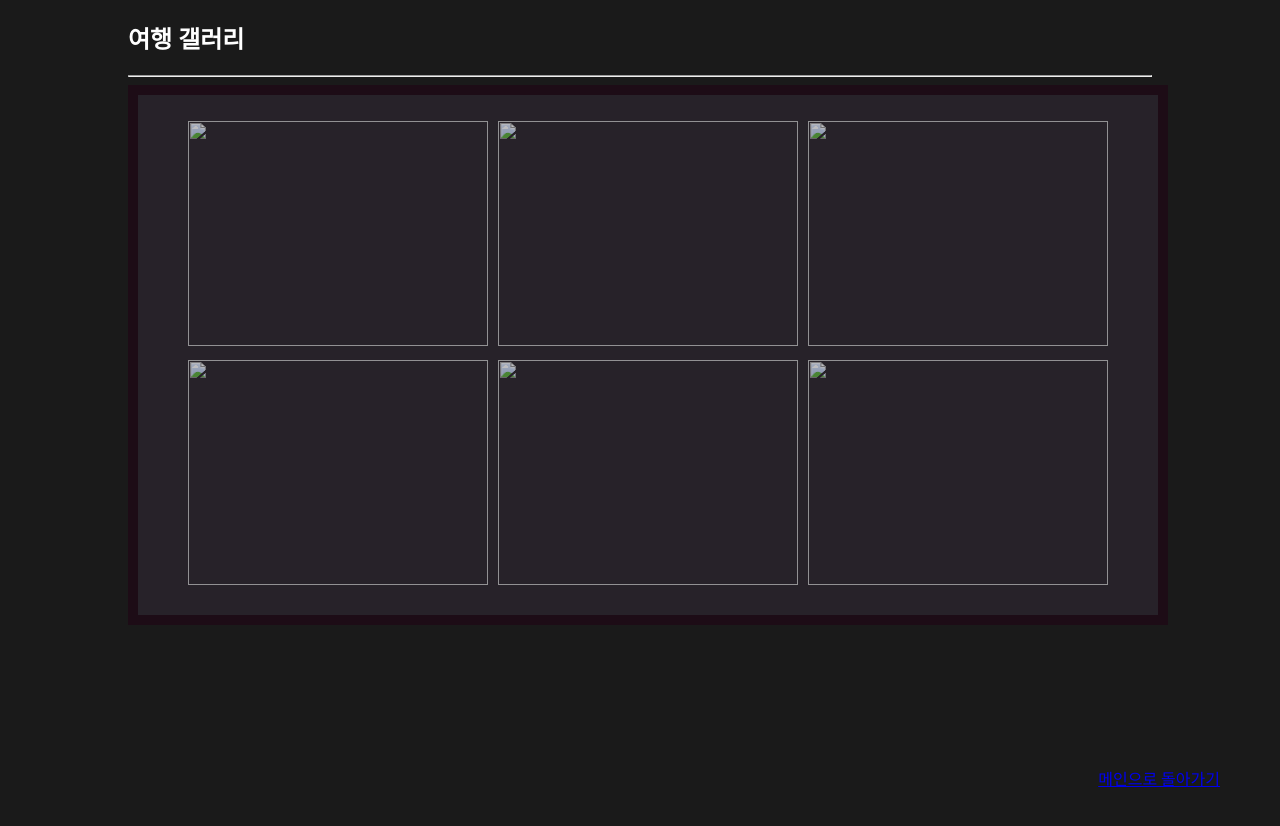
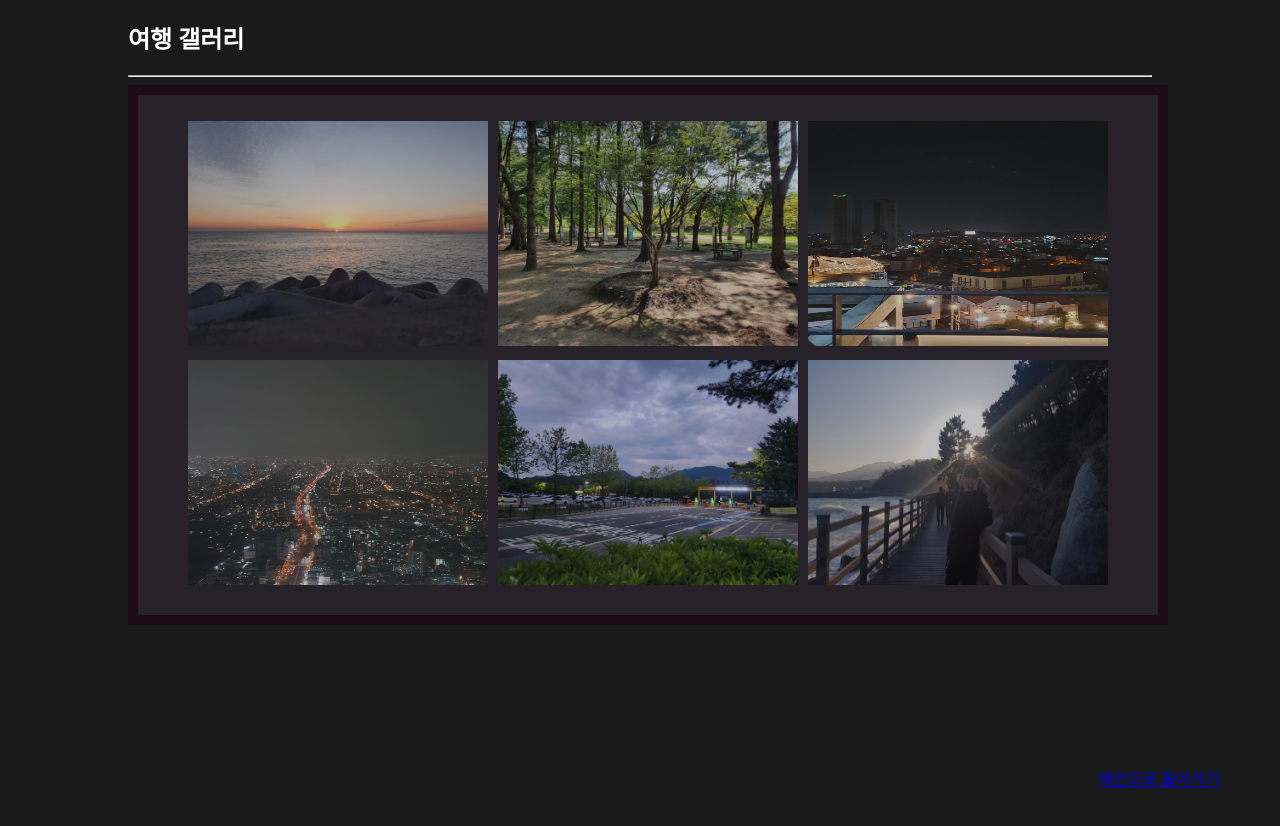
Before and after one commit to kjh425/kjh425.github.io, a plain HTML site: page 여행.html in a window 1280 px wide. Shown: the top 826 px of the page. Drawn offline with Linux system fonts and the light colour scheme.

Commit message:
Update 여행.html

```diff
--- a/여행.html
+++ b/여행.html
@@ -12,28 +12,28 @@
     <div id="gallery">
         <ul>
             <li>
-                <img src="../practice/여행폴더/KakaoTalk_20230602_162314118.jpg" class="small">
-                <img src="../practice/여행폴더/KakaoTalk_20230602_162314118.jpg" class="pic">
+                <img src="여행폴더/KakaoTalk_20230602_162314118.jpg" class="small">
+                <img src="여행폴더/KakaoTalk_20230602_162314118.jpg" class="pic">
             </li>
             <li>
-                <img src="../practice/여행폴더/KakaoTalk_20230602_162314118_01.jpg" class="small">
-                <img src="../practice/여행폴더/KakaoTalk_20230602_162314118_01.jpg" class="pic">
+                <img src="여행폴더/KakaoTalk_20230602_162314118_01.jpg" class="small">
+                <img src="여행폴더/KakaoTalk_20230602_162314118_01.jpg" class="pic">
             </li>
             <li>
-                <img src="../practice/여행폴더/KakaoTalk_20230602_162314118_02.jpg" class="small">
-                <img src="../practice/여행폴더/KakaoTalk_20230602_162314118_02.jpg" class="pic">
+                <img src="여행폴더/KakaoTalk_20230602_162314118_02.jpg" class="small">
+                <img src="여행폴더/KakaoTalk_20230602_162314118_02.jpg" class="pic">
             </li>
             <li>
-                <img src="../practice/여행폴더/KakaoTalk_20230602_162314118_03.jpg" class="small">
-                <img src="../practice/여행폴더/KakaoTalk_20230602_162314118_03.jpg" class="pic">
+                <img src="여행폴더/KakaoTalk_20230602_162314118_03.jpg" class="small">
+                <img src="여행폴더/KakaoTalk_20230602_162314118_03.jpg" class="pic">
             </li>
             <li>
-                <img src="../practice/여행폴더/KakaoTalk_20230602_162314118_04.jpg" class="small">
-                <img src="../practice/여행폴더/KakaoTalk_20230602_162314118_04.jpg" class="pic">
+                <img src="여행폴더/KakaoTalk_20230602_162314118_04.jpg" class="small">
+                <img src="여행폴더/KakaoTalk_20230602_162314118_04.jpg" class="pic">
             </li>
             <li>
-                <img src="../practice/여행폴더/KakaoTalk_20230602_162408240.jpg" class="small">
-                <img src="../practice/여행폴더/KakaoTalk_20230602_162408240.jpg" class="pic">
+                <img src="여행폴더/KakaoTalk_20230602_162408240.jpg" class="small">
+                <img src="여행폴더/KakaoTalk_20230602_162408240.jpg" class="pic">
             </li>
         </ul>
     </div>
```
